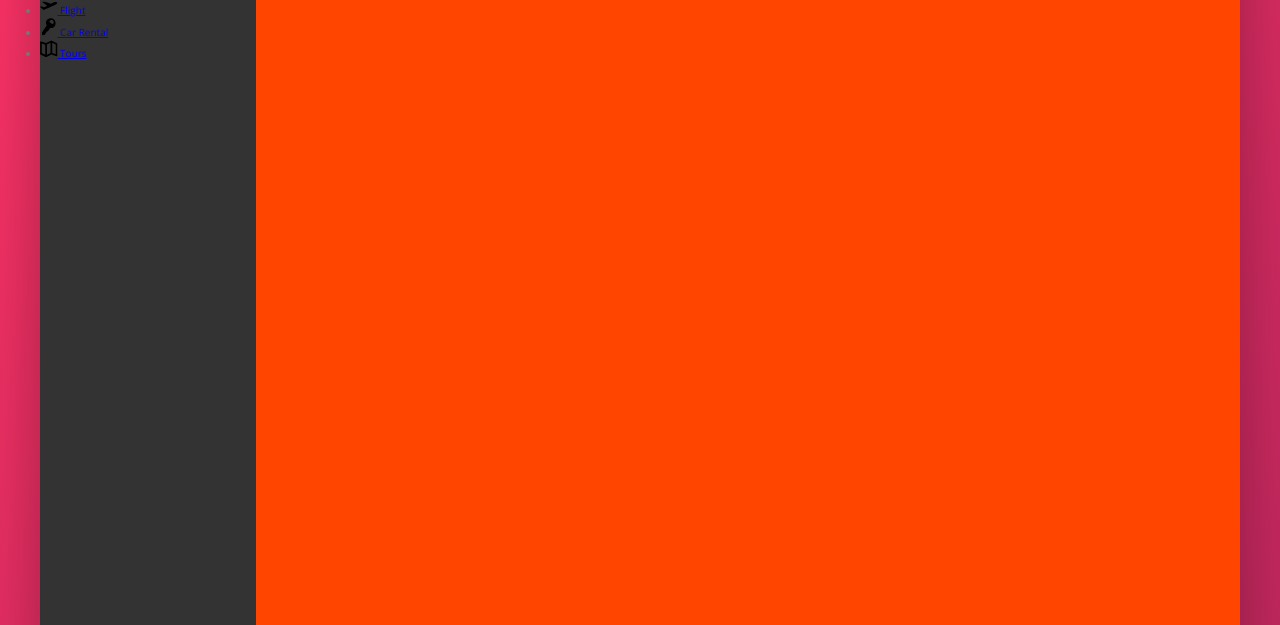
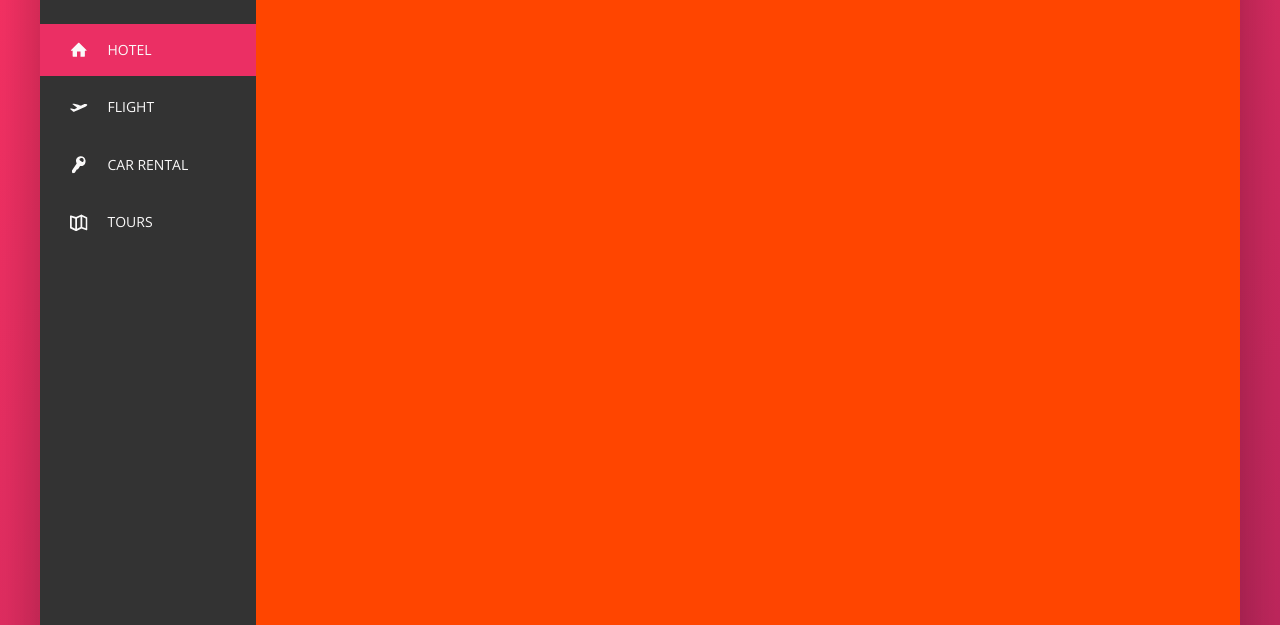
Before and after one commit to DriesVerb/trillo, a website: page index.html in a window 1280 px wide. Shown: the part 175-800 px from the top of the page. Drawn offline with nearby package versions, Linux system fonts and the light colour scheme.

Commit message:
animated the sidebar navigation

```diff
--- a/index.html
+++ b/index.html
@@ -49,8 +49,8 @@
 
                  <ul class="side-nav">
 
-                    <li class="side-nav__item">
-                         <a href="#" class="side-nav_link">
+                    <li class="side-nav__item side-nav__item--active">
+                         <a href="#" class="side-nav__link">
                              <svg class="side-nav__icon">
                                 <use xlink:href="img/sprite.svg#icon-home"></use>
                              </svg>
@@ -59,7 +59,7 @@
                    </li>
 
                     <li class="side-nav__item">
-                        <a href="#" class="side-nav_link">
+                        <a href="#" class="side-nav__link">
                             <svg class="side-nav__icon">
                             <use xlink:href="img/sprite.svg#icon-aircraft-take-off"></use>
                             </svg>
@@ -68,7 +68,7 @@
                     </li>
 
                     <li class="side-nav__item">
-                        <a href="#" class="side-nav_link">
+                        <a href="#" class="side-nav__link">
                             <svg class="side-nav__icon">
                             <use xlink:href="img/sprite.svg#icon-key"></use>
                             </svg>
@@ -77,7 +77,7 @@
                     </li>
 
                     <li class="side-nav__item">
-                        <a href="#" class="side-nav_link">
+                        <a href="#" class="side-nav__link">
                             <svg class="side-nav__icon">
                             <use xlink:href="img/sprite.svg#icon-map"></use>
                             </svg>
--- a/sass/_components.scss
+++ b/sass/_components.scss
@@ -126,17 +126,65 @@
 
 .side-nav {
 
+    font-size: 1.4rem;
+    list-style: none;
+    margin-top: 3.5em;
+
     &__item {
+        position: relative;
+
+        &:not(:last-child) {
+            margin-bottom: .5rem;
+        }
 
     }
 
-    &__link {
+    &__item::before {
+        content: "";
+        position: absolute;
+        top: 0;
+        left: 0;
+        height: 100%;
+        width: 3px;
+        background-color: var(--color-primary);
+        transform: scaleY(0);
+        transition: transform .2s,
+                    width .4s cubic-bezier(1,.01,0,1) .2s,
+                    background-color .1s;
+    }
+
+    &__item:hover::before,
+    &__item--active::before {
+        transform: scaleY(1);
+        width: 100%;
+    }
+
+    &__item:active::before {
+        background-color: var(--color-primary-light);
+    }
+
+    &__link:link,
+    &__link:visited {
+        color: var(--color-grey-light-1);
+        text-decoration: none;
+        text-transform: uppercase;
+        display: block;
+        padding: 1.5rem 3rem;
+        position: relative;
+        z-index: 10;
+
+        display: flex;
+        align-items: center;
 
     }
 
     &__icon {
         width: 1.75rem;
         height: 1.75rem;
+        margin-right: 2rem;
+        fill: currentColor;
+
+
     }
 
 }
```
Also changed, not shown: css/style.css.
